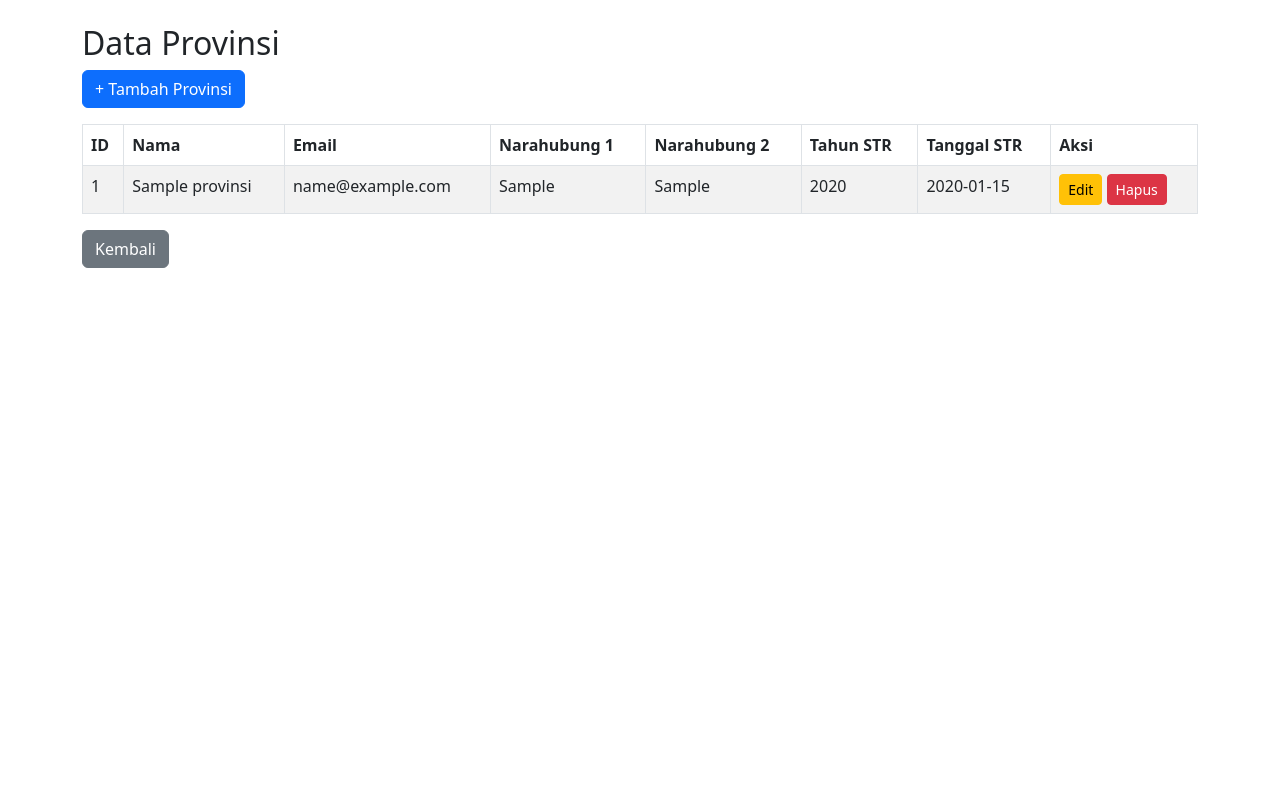
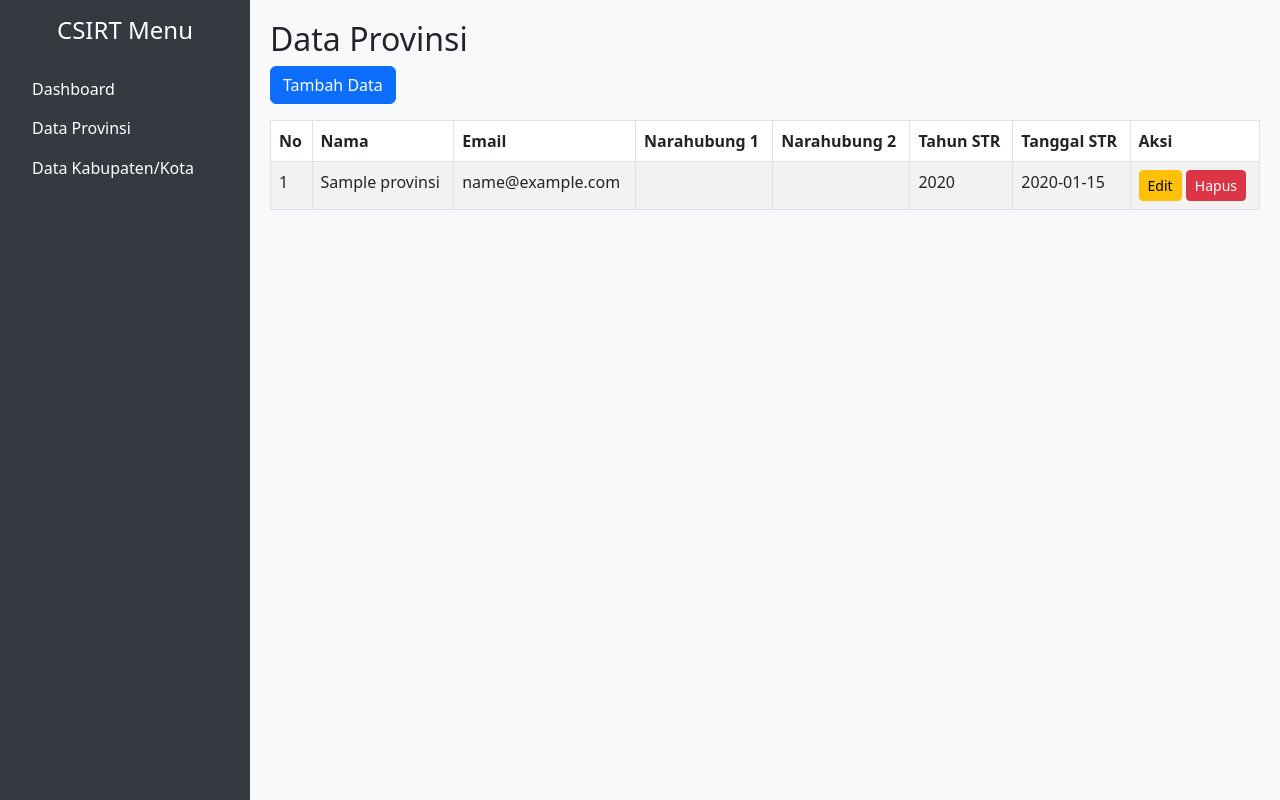
Before and after one commit to VascoZ/dashboard-csirt-pemda, a PHP site: page /provinsi.php in a window 1280 px wide. Run offline with PHP 8.4, Linux system fonts and the light colour scheme; tables that the repository leaves empty hold one stand-in row (values such as "Sample post"); data that the repository does not hold is empty.

Commit message:
update sidebar

```diff
--- a/provinsi.php
+++ b/provinsi.php
@@ -4,15 +4,52 @@
 <head>
     <title>Data Provinsi</title>
     <link href="https://cdn.jsdelivr.net/npm/bootstrap@5.3.0/dist/css/bootstrap.min.css" rel="stylesheet">
+    <style>
+        body {
+            display: flex;
+            min-height: 100vh;
+            background-color: #f8f9fa;
+        }
+        .sidebar {
+            width: 250px;
+            background-color: #343a40;
+            color: white;
+            padding-top: 20px;
+        }
+        .sidebar .list-group-item {
+            background-color: transparent;
+            border: none;
+            color: white;
+        }
+        .sidebar .list-group-item:hover {
+            background-color: #495057;
+        }
+        .content {
+            flex-grow: 1;
+            padding: 20px;
+        }
+    </style>
 </head>
 <body>
-<div class="container mt-4">
+
+<!-- Sidebar -->
+<div class="sidebar d-flex flex-column p-3">
+    <h4 class="text-center mb-4">CSIRT Menu</h4>
+    <div class="list-group">
+        <a href="dashboard.php" class="list-group-item">Dashboard</a>
+        <a href="provinsi.php" class="list-group-item active">Data Provinsi</a>
+        <a href="kabkot.php" class="list-group-item">Data Kabupaten/Kota</a>
+    </div>
+</div>
+
+<!-- Content -->
+<div class="content">
     <h2>Data Provinsi</h2>
-    <a href="tambah_provinsi.php" class="btn btn-primary mb-3">+ Tambah Provinsi</a>
+    <a href="provinsi_tambah.php" class="btn btn-primary mb-3">Tambah Data</a>
     <table class="table table-bordered table-striped">
         <thead>
         <tr>
-                <th>ID</th>
+            <th>No</th>
             <th>Nama</th>
             <th>Email</th>
             <th>Narahubung 1</th>
@@ -25,25 +62,27 @@
         <tbody>
         <?php
         $result = $conn->query("SELECT * FROM provinsi");
+        $no = 1;
         while ($row = $result->fetch_assoc()) {
             echo "<tr>
-                <td>{$row['id']}</td>
+                <td>{$no}</td>
                 <td>{$row['nama']}</td>
                 <td>{$row['email']}</td>
-                <td>{$row['narahubung1']}</td>
-                <td>{$row['narahubung2']}</td>
+                <td>{$row['narahubung_1']}</td>
+                <td>{$row['narahubung_2']}</td>
                 <td>{$row['tahunSTR']}</td>
                 <td>{$row['tanggalSTR']}</td>
                 <td>
-                    <a href='edit_provinsi.php?id={$row['id']}' class='btn btn-sm btn-warning'>Edit</a>
-                    <a href='hapus_provinsi.php?id={$row['id']}' class='btn btn-sm btn-danger' onclick='return confirm(\"Yakin hapus?\")'>Hapus</a>
+                    <a href='provinsi_edit.php?id={$row['id']}' class='btn btn-sm btn-warning'>Edit</a>
+                    <a href='provinsi_hapus.php?id={$row['id']}' class='btn btn-sm btn-danger' onclick='return confirm(\"Yakin hapus?\")'>Hapus</a>
                 </td>
             </tr>";
+            $no++;
         }
         ?>
         </tbody>
     </table>
-    <a href="index.php" class="btn btn-secondary">Kembali</a>
 </div>
+
 </body>
 </html>
```
Also changed, not shown: kabkot.php (+40 -3 lines). Lines whose indentation alone changed are shown as unchanged.
